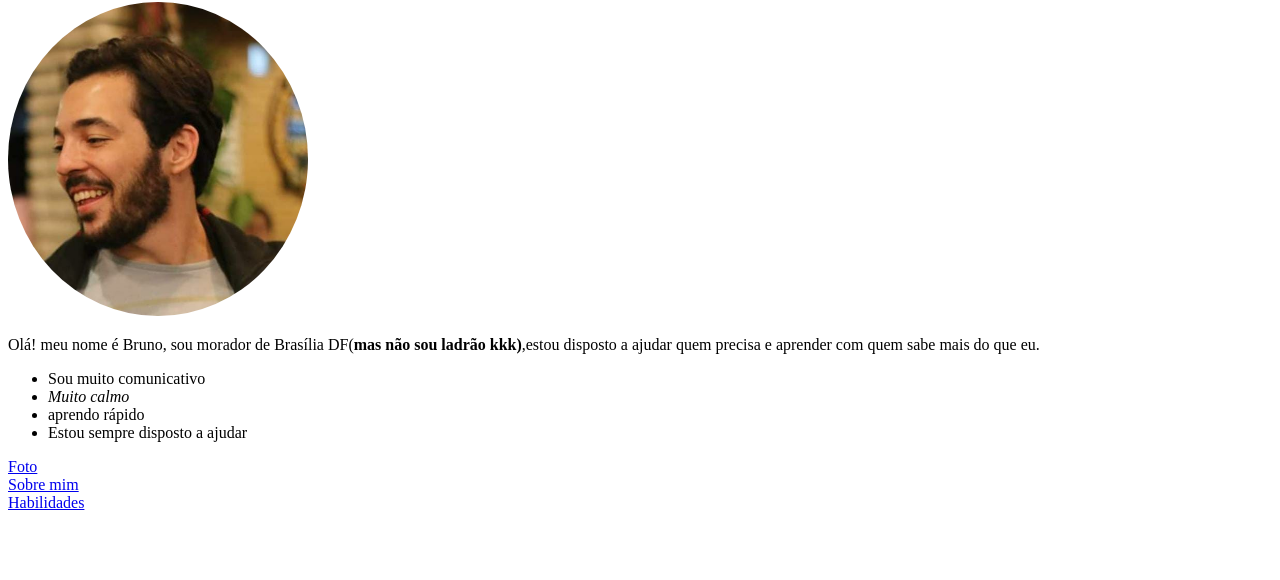
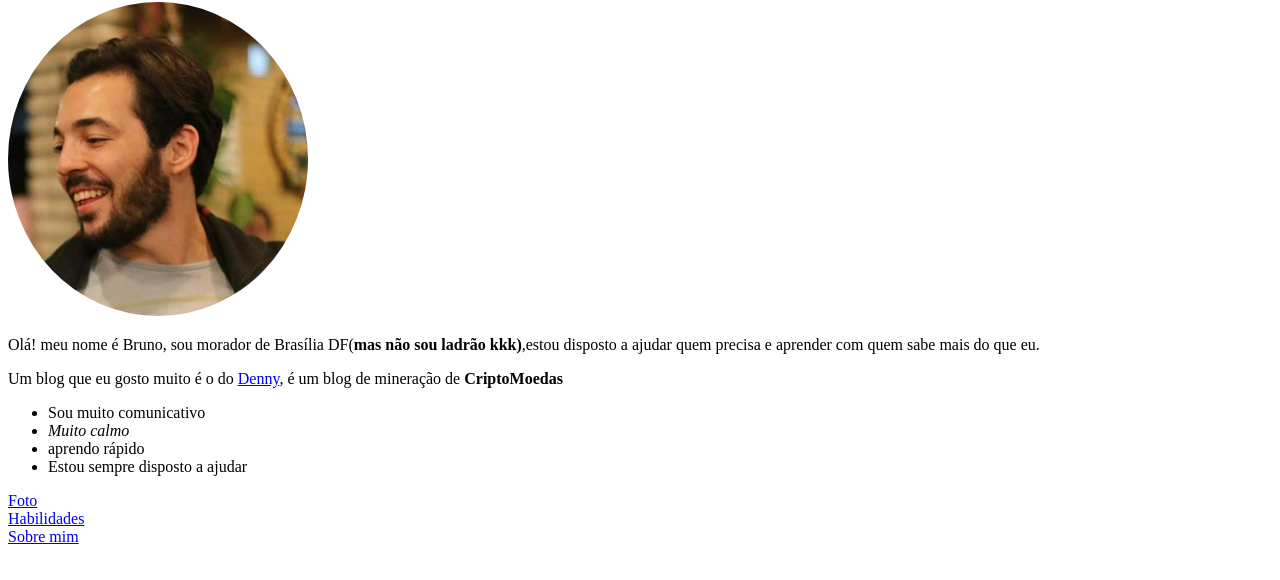
Before and after one commit to brunolandim/Portifolio, a plain HTML site: page index.html in a window 1280 px wide. Shown: the part 78-658 px from the top of the page. Drawn offline with Linux system fonts and the light colour scheme.

Commit message:
inclusão de blog e pequenos ajustes

```diff
--- a/index.html
+++ b/index.html
@@ -8,16 +8,18 @@
     <h1>Bruno Magalhães Landim</h1>
     <img id="foto" src="img/bruno.jpeg" alt="Foto do Bruno olhando para o lado e sorrindo" style="border-radius: 50%;width: 300px;">
     <p id="sobre">Olá! meu nome é Bruno, sou morador de Brasília DF(<strong>mas não sou ladrão kkk)</strong>,estou disposto a ajudar quem precisa e aprender com quem sabe mais do que eu. </p>
+    <p>Um blog que eu gosto muito é o do <a href="https://dennytorres.com/2021/01/21/mini-rig-de-mineracao-de-criptomoedas/" target="_block">Denny</a>, é um blog de mineração de <strong>CriptoMoedas</strong></p>
 
-    <ul>
-        <li id="habilidades">Sou muito comunicativo</li>
+    <ul id="habilidades">
+        <li >Sou muito comunicativo</li>
         <li><em>Muito calmo</em></li>
         <li>aprendo rápido</li>
         <li>Estou sempre disposto a ajudar</li>
     </ul>
     <a href="#foto">Foto</a><br>
-    <a href="#sobre">Sobre mim</a><br>
-    <a href="#habilidades">Habilidades</a>
+    <a href="#habilidades">Habilidades</a><br>
+    <a href="#sobre">Sobre mim</a>
+
 
 </body>
 </html>
```
